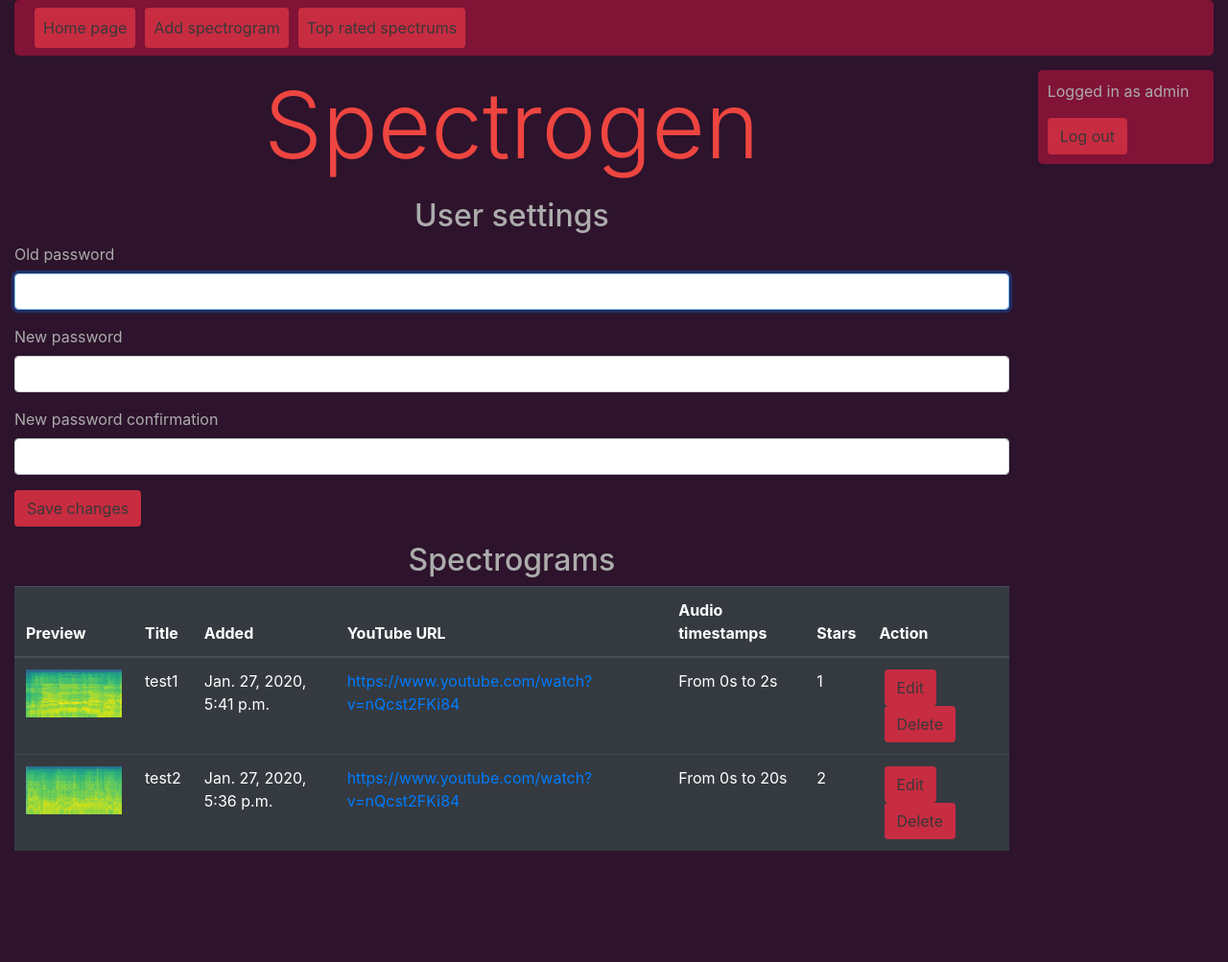
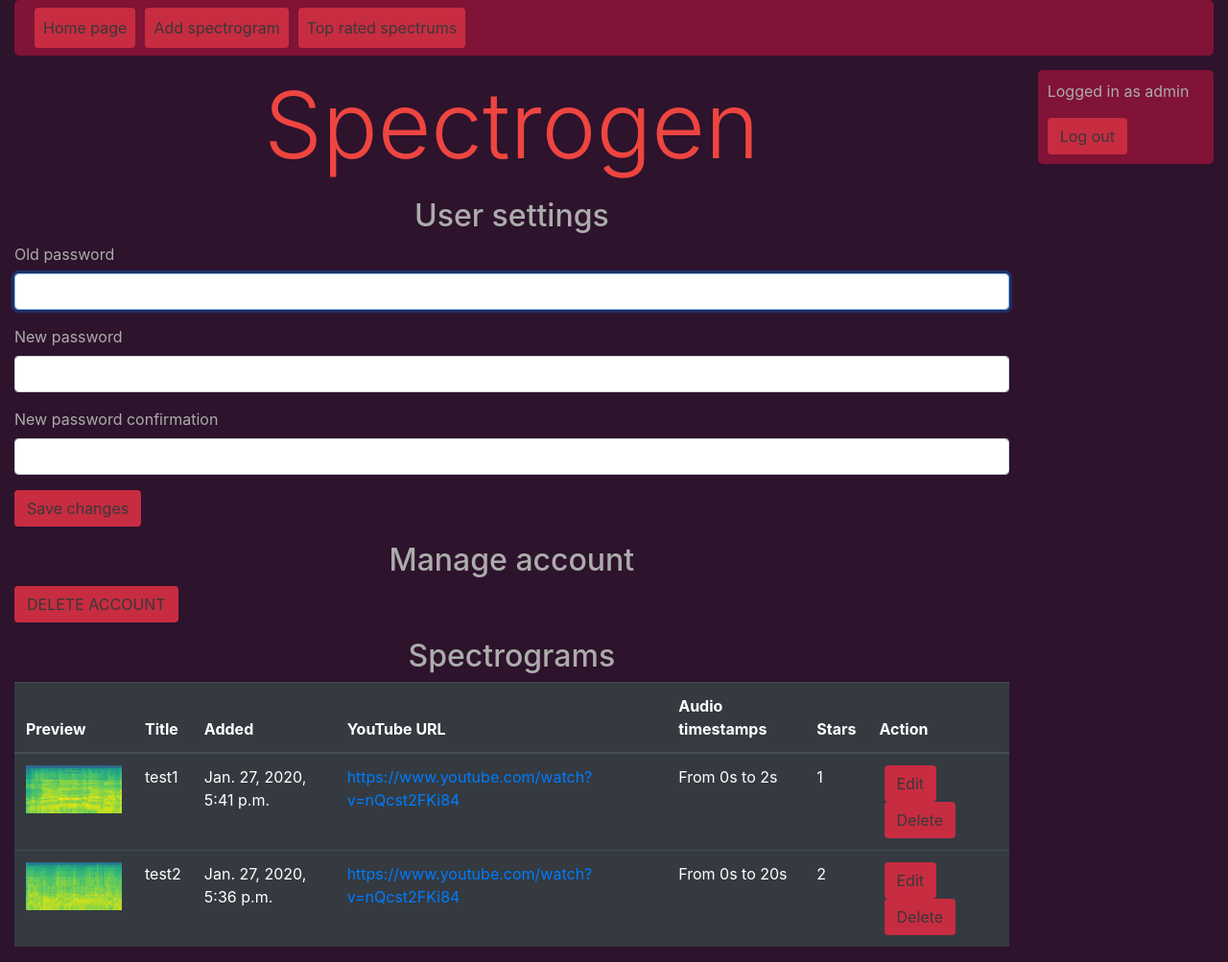
Before and after one commit to SteelPh0enix/TAIProject, a Django app: page /user in a window 1280 px wide. Shown: the whole page at 96% size. Before the commit the page ends 887 px from the top, so only its background shows below. Run offline with Django 3.2, Linux system fonts and the light colour scheme; a user stored in the database is signed in; data comes from the database, SQL or seed files in the repository; both versions use the stored data as it was before the commit; some libraries are stand-ins or nearby versions.

Commit message:
Final changes

```diff
--- a/spectrogen/spectrogen_main/templates/user_profile.html
+++ b/spectrogen/spectrogen_main/templates/user_profile.html
@@ -43,6 +43,16 @@
             <button type="submit" class="btn button-bg">Save changes</button>
         </div>
     </form>
+
+<h2 class="text-center">Manage account</h2>
+
+<form action="/user/delete" method="post">
+{% csrf_token %}
+    <div class="form-group">
+        <button type="submit" class="btn button-bg">DELETE ACCOUNT</button>
+    </div>
+</form>
+
 <h2 class="text-center">Spectrograms</h2>
 
 {% if spectrograms_data %}
--- a/spectrogen/spectrogen_main/urls.py
+++ b/spectrogen/spectrogen_main/urls.py
@@ -17,4 +17,5 @@ urlpatterns = [
     path('user', views.view_user_profile, name='view_user_profile'),
     path('spectrogram/edit', views.edit_spectrogram_json, name='edit_spectrogram_json'),
     path('top', views.top_spectrums, name="top_spectrums"),
+    path('user/delete', views.delete_account, name="delete_account"),
 ] + static(settings.STATIC_URL, document_root=settings.STATIC_ROOT) + static(settings.MEDIA_URL, document_root=settings.MEDIA_ROOT)
--- a/spectrogen/spectrogen_main/views.py
+++ b/spectrogen/spectrogen_main/views.py
@@ -250,3 +250,15 @@ def edit_spectrogram_json(request):
         return JsonResponse({'id': spectrogram_id, 'status': 'OK'})
     else:
         return JsonResponse({'status': 'error', 'reason': 'No data included in request'})
+
+def delete_account(request):
+    if not request.user.is_authenticated:
+        return index_with_error(request, 'To delete your account, you must first log in!')
+
+    if request.user.username == 'admin':
+        return index_with_error(request, 'Admin account cannot be deleted!')
+
+    request.user.is_active = False
+    request.user.save()
+
+    return index_with_info(request, 'Account successfully deleted.')
```
Also changed, not shown: README.md, layout.png (deleted), spectrogen/db.sqlite3 (deleted), spectrogen/spectrogen_main/media/spectrograms/nQcst2FKi84s0e20000.png (deleted), spectrogen/spectrogen_main/media/spectrograms/nQcst2FKi84s69e2137.png (deleted).
